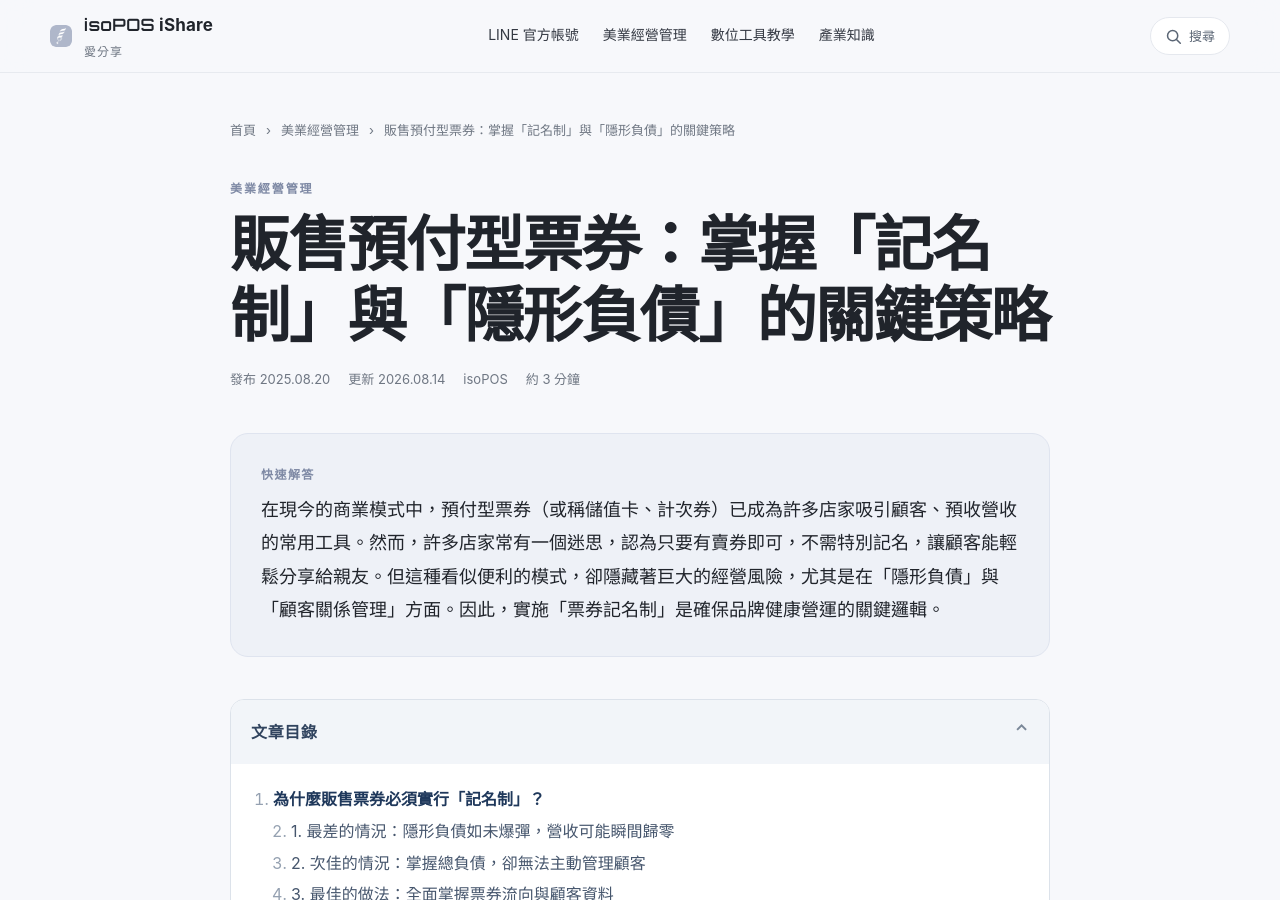
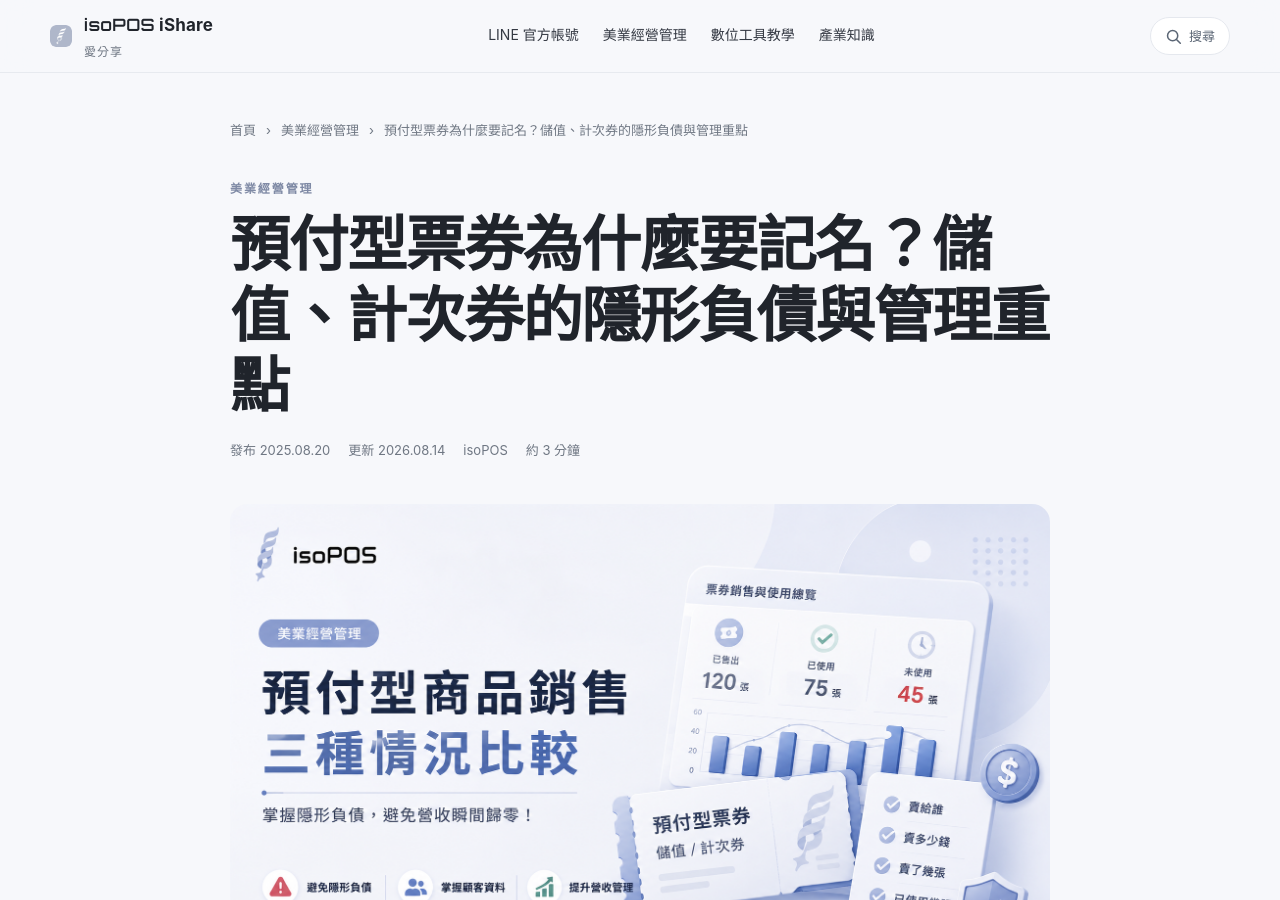
Before and after one commit to isopossoft/isoPOS-ishare, a Jekyll site: the page built from _posts/2026-08-14-selling-prepaid-products.md, in a window 1280 px wide and 900 px high. Built offline with Jekyll 4.4.1, drawn with Linux system fonts in a browser that asks for light colours.

Commit message:
Update _posts/2026-08-14-selling-prepaid-products.md (via Pages CMS)

```diff
--- a/_posts/2026-08-14-selling-prepaid-products.md
+++ b/_posts/2026-08-14-selling-prepaid-products.md
@@ -1,5 +1,5 @@
 ---
-title: 販售預付型票券：掌握「記名制」與「隱形負債」的關鍵策略
+title: 預付型票券為什麼要記名？儲值、計次券的隱形負債與管理重點
 slug: selling-prepaid-products
 category: 美業經營管理
 tags:
@@ -9,6 +9,8 @@
   - 隱形負債
 date: 2025-08-20
 updated: 2026-08-14
+image: /assets/images/selling-prepaid-productscover.png
+image_alt: selling-prepaid-products_Cover
 author: isoPOS
 quick_answer: 在現今的商業模式中，預付型票券（或稱儲值卡、計次券）已成為許多店家吸引顧客、預收營收的常用工具。然而，許多店家常有一個迷思，認為只要有賣券即可，不需特別記名，讓顧客能輕鬆分享給親友。但這種看似便利的模式，卻隱藏著巨大的經營風險，尤其是在「隱形負債」與「顧客關係管理」方面。因此，實施「票券記名制」是確保品牌健康營運的關鍵邏輯。
 article_sections:
@@ -30,6 +32,8 @@
     items:
       - question: 品牌為何必須充分掌握「隱形負債」？
         answer: <p>「隱形負債」是指品牌已經收到款項，但尚未提供商品或服務的預收款項。未能充分掌握這些尚未兌現的票券，如同企業財務報表中的一顆不定時炸彈。</p><p>當店家累積了大量未核銷的票券而不知情時，若短時間內有大量顧客同時前來兌換，將可能導致品牌現金流短缺，甚至面臨經營危機。</p><p>因此，<strong>充分且精準地掌握隱形負債</strong>，是品牌財務穩健、永續經營的基石。這不僅關乎當前的營收數字，更影響品牌未來的營運規劃、市場擴張與風險應對能力。</p>
+seo_title: 預付型票券為什麼要記名？儲值、計次券的隱形負債與管理重點
+meta_description: 店家販售儲值、計次券等預付型票券，為什麼建議採用記名制？本文解析未核銷票券形成的隱形負債、現金流風險，以及如何透過完整的顧客與票券紀錄掌握流向，降低營運風險。
 noindex: false
 ---
 <p></p>
```
